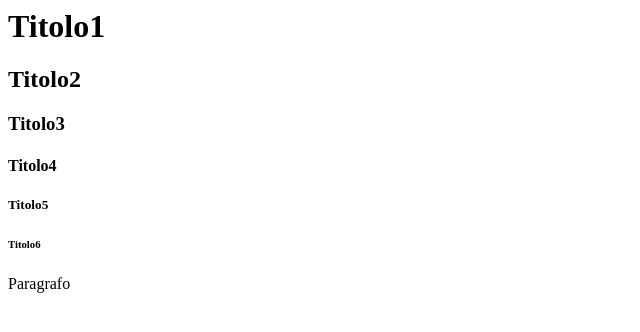
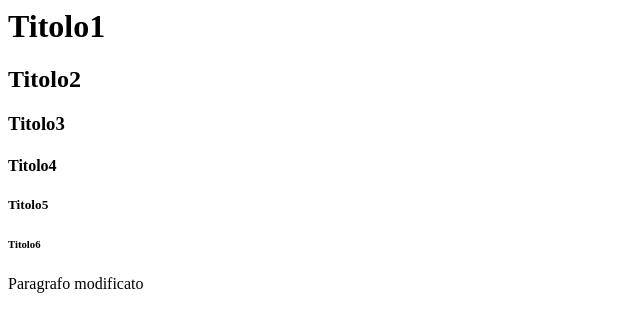
Before and after one commit to simoneciancia/git-test-iot-1, a plain HTML site: page costi.html in a window 1280 px wide. Shown: the full height of the page, 0-640 px from the left. Drawn offline with Linux system fonts and the light colour scheme.

Commit message:
modificato in paragfrafo

```diff
--- a/costi.html
+++ b/costi.html
@@ -6,6 +6,6 @@
 		<h4>Titolo4</h4>
 		<h5>Titolo5</h5>
 		<h6>Titolo6</h6>
-		<p>Paragrafo</p>
+		<p>Paragrafo modificato</p>
 	</body>
 </html>
```
